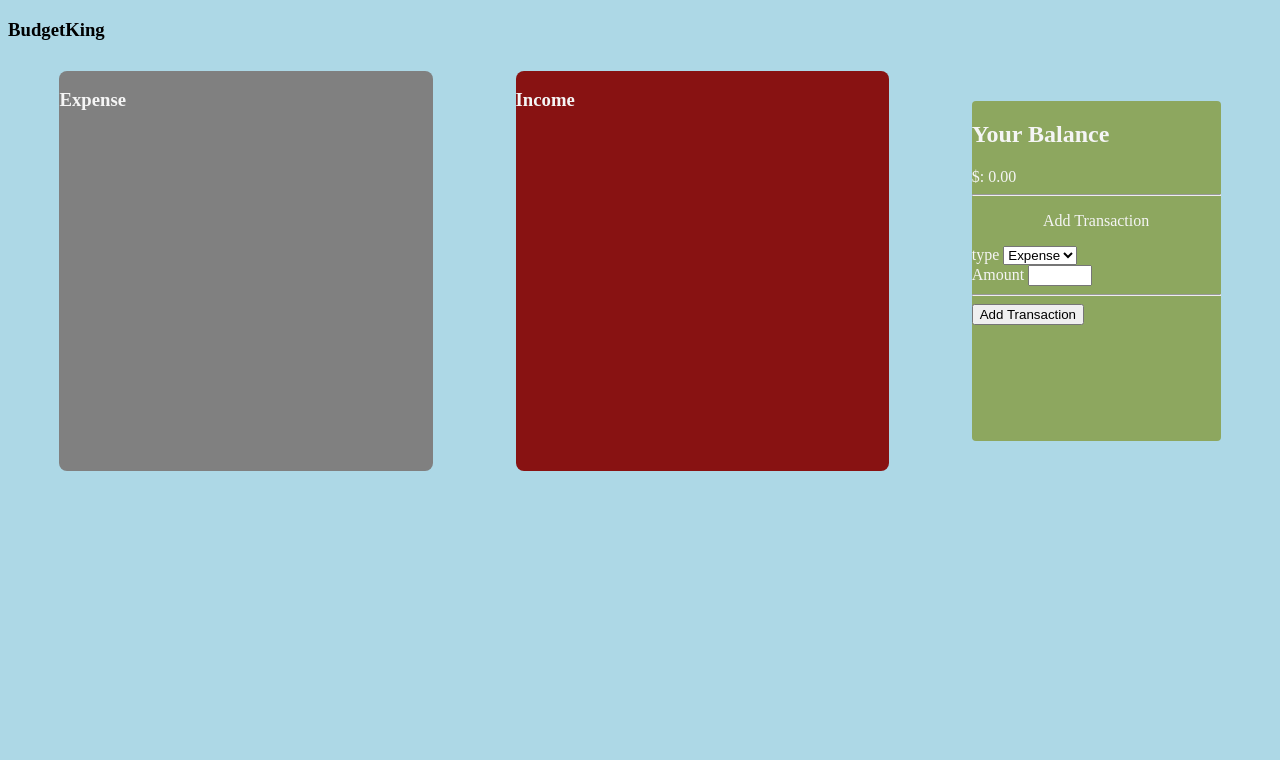
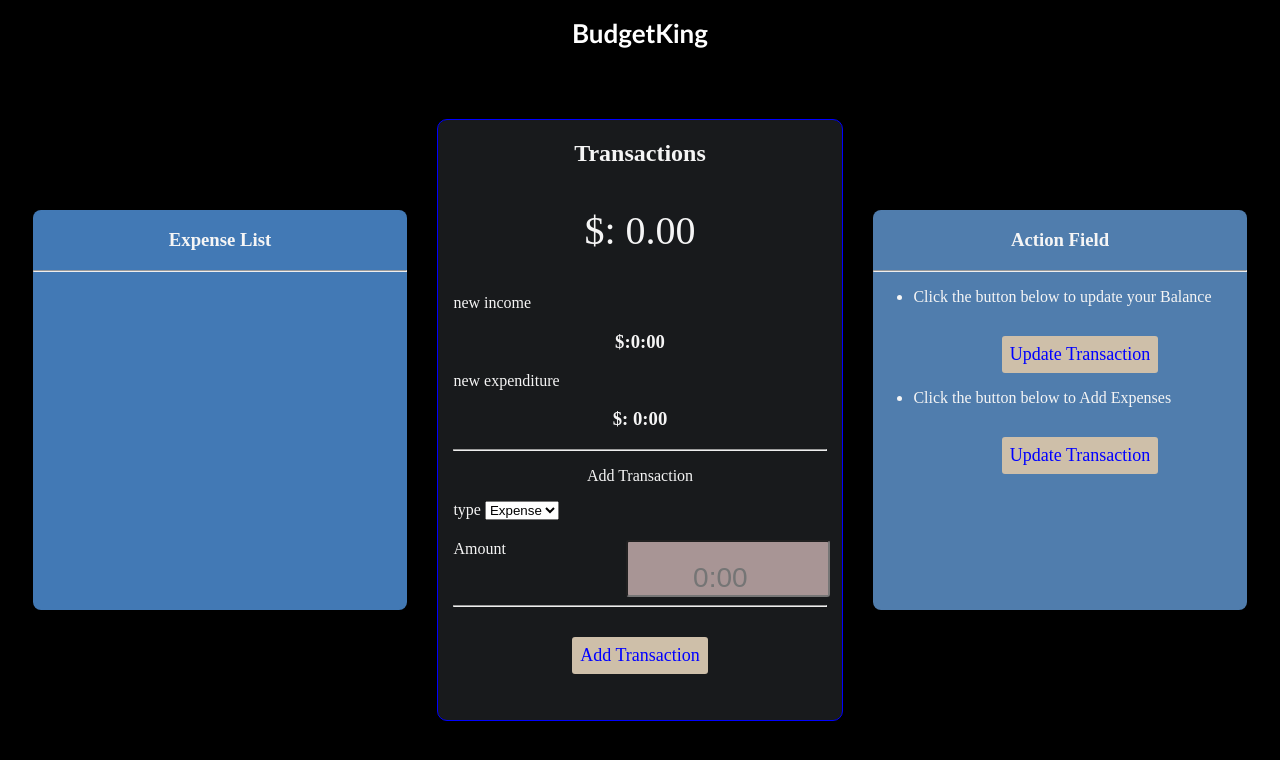
Before and after one commit to Festus-Okafor/sba316_BudgetKing-app, a plain HTML site: page index.html in a window 1280 px wide. Drawn offline with Linux system fonts and the light colour scheme.

Commit message:
building functionalities

```diff
--- a/app.js
+++ b/app.js
@@ -1,3 +1,29 @@
 
 const body = document.createElement('body');
-document.body.style.backgroundColor = "lightblue";
+document.body.style.backgroundColor = "black";
+
+
+ const display = document.getElementById("display")
+ const input = document.getElementById("amountInput")
+
+ //display = "";
+ input.addEventListener('input' , function(e){
+     display.textContent = e.target.value;
+ })
+
+ //accessing the submit button
+  const submitBtn = document.getElementById("submitBtn")
+  const new_income = document.getElementById("newincome")
+  const selectElement = document.getElementById("select")
+  const selectedValue =  selectElement.value;
+  //console.log(selectedValue)
+    //adding event listener to it
+    // comparing the user intension choice
+  submitBtn.addEventListener('click', (e) =>{
+     if( selectedValue === Income){
+        //add transaction to new income and save
+       new_income.push(input.textContent = value);
+       e.preventDefault;
+     }
+
+  })
--- a/index.html
+++ b/index.html
@@ -1,43 +1,71 @@
-
 <!DOCTYPE html>
 <html lang="en">
   <head>
-    <meta charset="UTF-8">
-    <meta name="viewport" content="width=device-width, initial-scale=1.0">
+    <meta charset="UTF-8" />
+    <meta name="viewport" content="width=device-width, initial-scale=1.0" />
     <title>BudgetKing</title>
-    <link rel="stylesheet" href="styles.css">
+    <link rel="stylesheet" href="styles.css" />
     <script src="app.js" defer></script>
   </head>
   <body>
-    <h3>BudgetKing</h3>
+    <h1>BudgetKing</h1>
     <div class="main-cont">
       <div class="cont1">
-    <h3>Expense</h3>
+        <h3>Expense List</h3>
+        <hr>
       </div>
+
+      <!--------------------->
+        <form>
       <div class="cont2">
-    <h3>Income</h3>
+            <h2>Transactions</h2>
+            <div id="display">$: 0.00</div>
+
+           <div>
+              <div id="newincome">new income</div>
+              <h3>$:0:00</h3>
            </div>
-    <div class="cont3">
-        <h2>Your Balance</h2>
-           <div id="display">$: 0.00</div>
-           <hr>
+
+           <div id ="newxpense">
+               new expenditure
+           <h3>$: 0:00</h3>
+           </div>
+           <hr/>
+
            <p>Add Transaction</p>
 
            <div id="selectTransaction>">
            <label>type</label>
-        <select>
-            <option>Expense</option>
-            <option>Income</option>
-            <option>Balance</option>
+           <select id="select">
+            <option value="Expense">Expense</option>
+            <option value="Income">Income</option>
+            <option value="Balance">Balance</option>
            </select>
            </div>
 
+
           <div id="typeInAmount">
           <label>Amount</label>
-         <input type="number" min="0" max="300" required="required">
+           <input type="number"  id= "amountInput" placeholder="0:00" min="0" max="900" required="required" />
            </div>
+           <hr />
+           <button type="submit" id="submitBtn">Add Transaction</button>
+           </div>
+          </form>
+           <!--------------------->
+
+
+      <div class="cont3">
+        <h3>Action Field</h3>
         <hr>
-       <button id="addTrans">Add Transaction</button>
+        <ul>
+            <li> Click the button below to update your Balance</li>
+            <button>Update Transaction</button>
+        </ul>
+         <ul>
+            <li> Click the button below to Add Expenses</li>
+            <button>Update Transaction</button>
+        </ul>
       </div>
     </div>
   </body>
--- a/styles.css
+++ b/styles.css
@@ -1,6 +1,7 @@
 body > h1{
     text-align: center;
     color: white;
+    font-size: 26px;
     font-family: 'Gill Sans', 'Gill Sans MT', Calibri, 'Trebuchet MS', sans-serif;
 }
 
@@ -8,7 +9,7 @@ body > h1{
     display: flex;
     justify-content: space-around;
     align-items: center;
-    margin-top: 30px;
+    margin-top:50px;
     margin-left: 10px;
     margin-right: 10px;
     color:whitesmoke;
@@ -17,27 +18,78 @@ body > h1{
 .cont1{
     height: 400px;
     width: 30%;
-    background-color: gray;
+    background-color: rgb(66, 121, 181);
     border-radius: 8px;
+}
+form {
+    margin-top: 20px;
+    padding-left: 15px;
+    padding-right: 15px;
+    height:600px;
+    width: 30%;
+    background-color: rgb(24, 26, 28);
+      border-radius: 10px;
+      border: 1px solid blue;
 
 }
-.cont2{
+p, h3, h2{
+    text-align: center;
+}
+.cont3{
     height: 400px;
     width: 30%;
-    background-color: rgb(136, 18, 18);
+    background-color: rgb(80, 125, 173);
       border-radius: 8px;
 }
-.cont3{
-    height:340px;
-    width: 20%;
-    background-color: rgb(141, 167, 95);
-      border-radius: 4px;
+button{
+    margin-top: 30px;
+    background-color: rgb(206, 191, 169);
+    padding: 8px;
+    color:blue;
+    font-family: 'Times New Roman', Times, serif;
+    font-size: 18px;
+    display: block;
+    margin-left: auto;
+    margin-right: auto;
+    border-radius: 3px;
+    border: none;
 
 }
-p{
-    text-align: center;
+#display{
+      text-align: center;
+      font-size:40px;
+      margin-top: 40px;
+      margin-bottom: 40px;;
 }
+
 #selectTransaction{
+    margin-top: 20px;
     display: flex;
-    justify-content: space-around;
+    flex-direction: row;
+
 }
+
+
+/* #typeInAmount{
+    margin-top: 20px;
+    display: block;
+    margin-left: auto;
+    margin-left: auto;
+} */
+ #typeInAmount{
+    margin-top: 20px;
+    display: flex;
+    flex-direction: row;
+    gap:120px;
+
+ }
+ #typeInAmount > input{
+    padding-left: 50px;
+     padding-right:50px;
+     padding-top: 20px;
+     background-color: rgb(168, 149, 149);
+     border-radius: 3px;
+     font-size: 28px;
+     text-align: center;
+
+ }
```
Also changed, not shown: 1 other file. Lines whose indentation alone changed are shown as unchanged.
